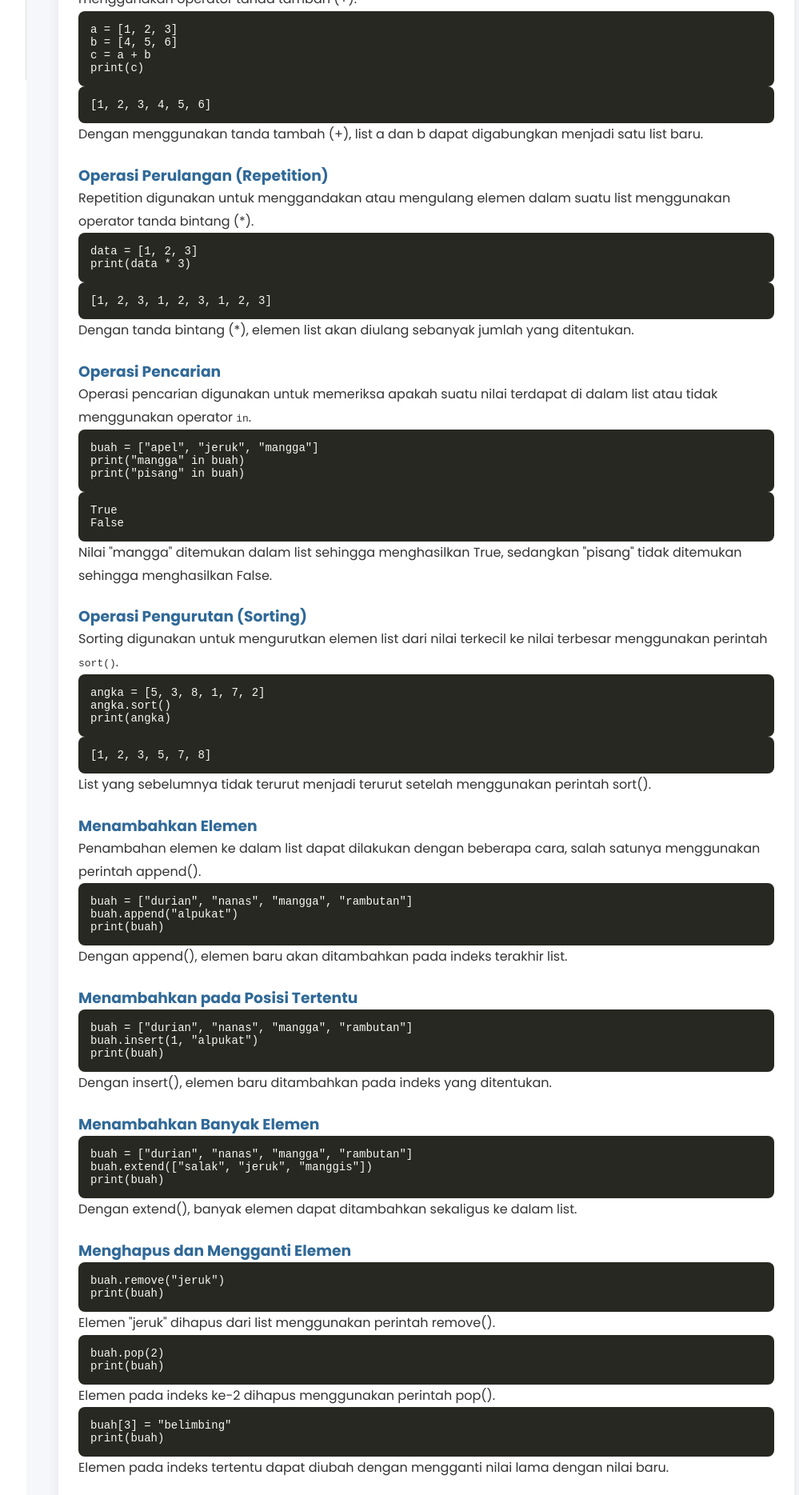
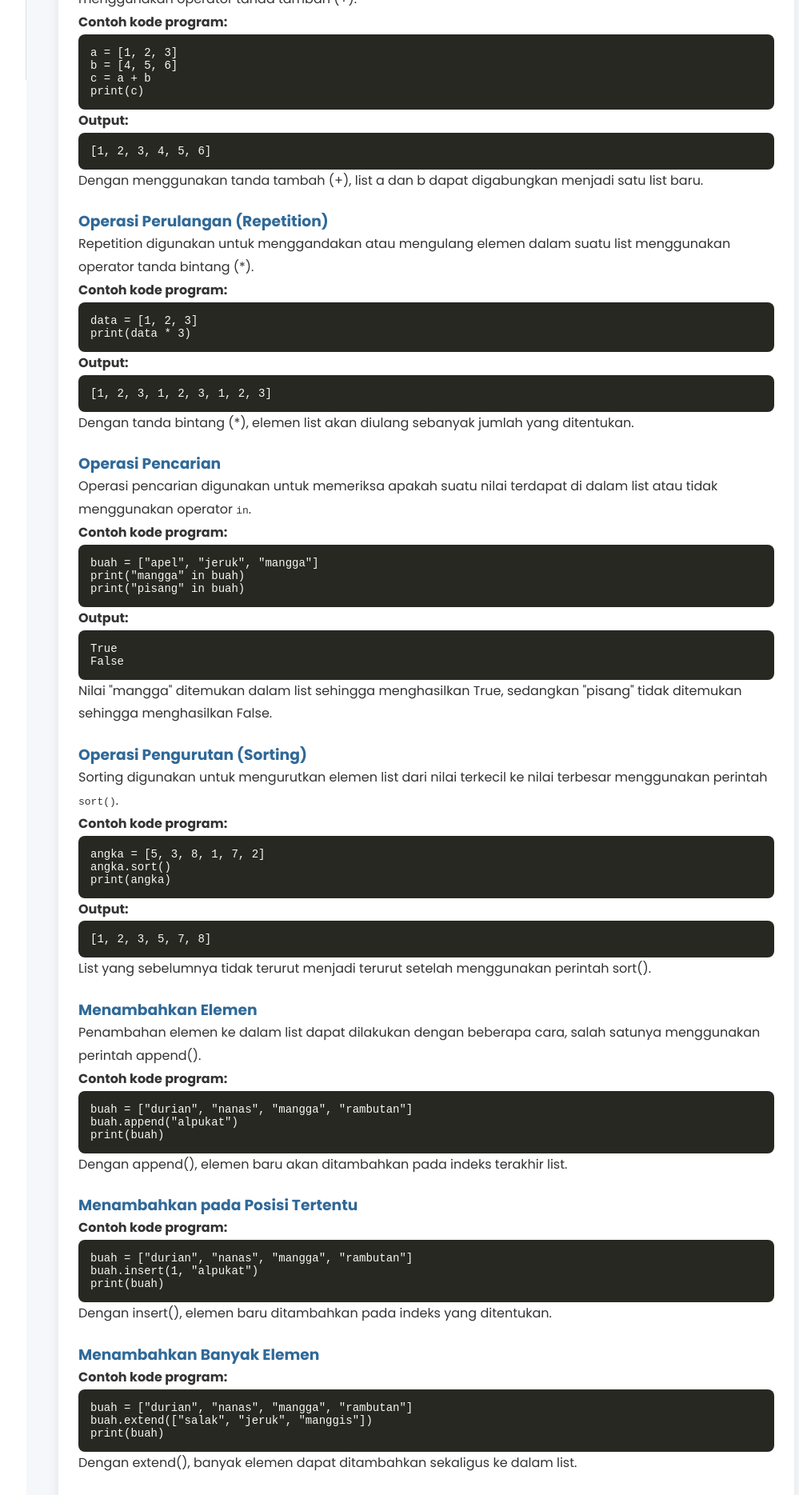
Before and after one commit to Halooci/Lidict, a React (Vite) app: page /List/OperasiDanManipulasi in a window 1280 px wide. Shown: the part 700-2569 px from the top of the page at 80% size, without its empty margins (247-1246 px from the left). Built offline with nearby package versions, Linux system fonts and the light colour scheme.

Commit message:
contoh list

```diff
--- a/src/pages/materi/List/OperasiDanManipulasi.jsx
+++ b/src/pages/materi/List/OperasiDanManipulasi.jsx
@@ -60,12 +60,20 @@ export default function OperasiManipulasiList() {
                   tambah (+).
                 </p>
 
+                <p style={styles.text}>
+                  <strong>Contoh kode program:</strong>
+                </p>
+
                 <pre style={styles.code}>
 {`a = [1, 2, 3]
 b = [4, 5, 6]
 c = a + b
 print(c)`}
                 </pre>
+
+                <p style={styles.text}>
+                  <strong>Output:</strong>
+                </p>
 
                 <pre style={styles.code}>
 {`[1, 2, 3, 4, 5, 6]`}
@@ -86,10 +94,18 @@ print(c)`}
                   dalam suatu list menggunakan operator tanda bintang (*).
                 </p>
 
+                <p style={styles.text}>
+                  <strong>Contoh kode program:</strong>
+                </p>
+
                 <pre style={styles.code}>
 {`data = [1, 2, 3]
 print(data * 3)`}
                 </pre>
+
+                <p style={styles.text}>
+                  <strong>Output:</strong>
+                </p>
 
                 <pre style={styles.code}>
 {`[1, 2, 3, 1, 2, 3, 1, 2, 3]`}
@@ -108,11 +124,19 @@ print(data * 3)`}
                   terdapat di dalam list atau tidak menggunakan operator <code>in</code>.
                 </p>
 
+                <p style={styles.text}>
+                  <strong>Contoh kode program:</strong>
+                </p>
+
                 <pre style={styles.code}>
 {`buah = ["apel", "jeruk", "mangga"]
 print("mangga" in buah)
 print("pisang" in buah)`}
                 </pre>
+
+                <p style={styles.text}>
+                  <strong>Output:</strong>
+                </p>
 
                 <pre style={styles.code}>
 {`True
@@ -134,11 +158,19 @@ False`}
                   terkecil ke nilai terbesar menggunakan perintah <code>sort()</code>.
                 </p>
 
+                <p style={styles.text}>
+                  <strong>Contoh kode program:</strong>
+                </p>
+
                 <pre style={styles.code}>
 {`angka = [5, 3, 8, 1, 7, 2]
 angka.sort()
 print(angka)`}
                 </pre>
+
+                <p style={styles.text}>
+                  <strong>Output:</strong>
+                </p>
 
                 <pre style={styles.code}>
 {`[1, 2, 3, 5, 7, 8]`}
@@ -157,6 +189,10 @@ print(angka)`}
                   cara, salah satunya menggunakan perintah append().
                 </p>
 
+                <p style={styles.text}>
+                  <strong>Contoh kode program:</strong>
+                </p>
+
                 <pre style={styles.code}>
 {`buah = ["durian", "nanas", "mangga", "rambutan"]
 buah.append("alpukat")
@@ -170,6 +206,10 @@ print(buah)`}
 
                 <h3 style={styles.subTitle}>Menambahkan pada Posisi Tertentu</h3>
 
+                <p style={styles.text}>
+                  <strong>Contoh kode program:</strong>
+                </p>
+
                 <pre style={styles.code}>
 {`buah = ["durian", "nanas", "mangga", "rambutan"]
 buah.insert(1, "alpukat")
@@ -182,6 +222,10 @@ print(buah)`}
                 </p>
 
                 <h3 style={styles.subTitle}>Menambahkan Banyak Elemen</h3>
+
+                <p style={styles.text}>
+                  <strong>Contoh kode program:</strong>
+                </p>
 
                 <pre style={styles.code}>
 {`buah = ["durian", "nanas", "mangga", "rambutan"]
@@ -199,6 +243,10 @@ print(buah)`}
                   Menghapus dan Mengganti Elemen
                 </h3>
 
+                <p style={styles.text}>
+                  <strong>Contoh kode program:</strong>
+                </p>
+
                 <pre style={styles.code}>
 {`buah.remove("jeruk")
 print(buah)`}
@@ -208,6 +256,10 @@ print(buah)`}
                   Elemen "jeruk" dihapus dari list menggunakan perintah remove().
                 </p>
 
+                <p style={styles.text}>
+                  <strong>Contoh kode program:</strong>
+                </p>
+
                 <pre style={styles.code}>
 {`buah.pop(2)
 print(buah)`}
@@ -215,6 +267,10 @@ print(buah)`}
 
                 <p style={styles.text}>
                   Elemen pada indeks ke-2 dihapus menggunakan perintah pop().
+                </p>
+
+                <p style={styles.text}>
+                  <strong>Contoh kode program:</strong>
                 </p>
 
                 <pre style={styles.code}>
@@ -230,6 +286,10 @@ print(buah)`}
                 {/* LENGTH */}
                 <h3 style={styles.subTitle}>Memeriksa Panjang List</h3>
 
+                <p style={styles.text}>
+                  <strong>Contoh kode program:</strong>
+                </p>
+
                 <pre style={styles.code}>
 {`print(len(buah))`}
                 </pre>
@@ -244,6 +304,10 @@ print(buah)`}
                   Operasi pada Nested List
                 </h3>
 
+                <p style={styles.text}>
+                  <strong>Contoh kode program:</strong>
+                </p>
+
                 <pre style={styles.code}>
 {`data = [["Nitta", 80], ["Lita", 85]]
 data[1][1] = 90
@@ -256,6 +320,10 @@ print(data)`}
                 </p>
 
                 <h3 style={styles.subTitle}>Menambah Baris Baru</h3>
+
+                <p style={styles.text}>
+                  <strong>Contoh kode program:</strong>
+                </p>
 
                 <pre style={styles.code}>
 {`data.append(["Citra", 78])
--- a/src/pages/materi/List/PembuatanAksesElement.jsx
+++ b/src/pages/materi/List/PembuatanAksesElement.jsx
@@ -44,6 +44,10 @@ export default function PembuatanAksesElement() {
                   string, integer, float, maupun tipe data lainnya.
                 </p>
 
+                <p style={styles.text}>
+                  <strong>Contoh kode program:</strong>
+                </p>
+
                 <pre style={styles.code}>
 {`buah = ["apel", "jeruk", "mangga"]
 print(buah)`}
@@ -62,6 +66,10 @@ print(buah)`}
                   Setiap elemen dalam list memiliki indeks yang digunakan untuk
                   mengakses elemen tersebut. Python menggunakan indeks yang
                   dimulai dari angka 0 untuk elemen pertama.
+                </p>
+
+                <p style={styles.text}>
+                  <strong>Contoh kode program:</strong>
                 </p>
 
                 <pre style={styles.code}>
@@ -84,6 +92,10 @@ print(buah[1])`}
                   untuk mengakses elemen terakhir.
                 </p>
 
+                <p style={styles.text}>
+                  <strong>Contoh kode program:</strong>
+                </p>
+
                 <pre style={styles.code}>
 {`buah = ["apel", "jeruk", "mangga"]
 print(buah[-1])
@@ -103,6 +115,10 @@ print(buah[-2])`}
                   Slicing dituliskan dengan format <code>list[awal:akhir]</code>.
                 </p>
 
+                <p style={styles.text}>
+                  <strong>Contoh kode program:</strong>
+                </p>
+
                 <pre style={styles.code}>
 {`angka = [1, 2, 3, 4, 5]
 print(angka[1:4])`}
@@ -120,6 +136,10 @@ print(angka[1:4])`}
                   Nested list adalah list yang berisi list lain di dalamnya.
                   Struktur ini sering digunakan untuk merepresentasikan data
                   bertingkat atau data berbentuk tabel.
+                </p>
+
+                <p style={styles.text}>
+                  <strong>Contoh kode program:</strong>
                 </p>
 
                 <pre style={styles.code}>
@@ -142,6 +162,10 @@ print(angka[1:4])`}
                   Elemen pada nested list dapat diakses menggunakan dua indeks.
                   Indeks pertama digunakan untuk memilih baris, sedangkan indeks
                   kedua digunakan untuk memilih kolom.
+                </p>
+
+                <p style={styles.text}>
+                  <strong>Contoh kode program:</strong>
                 </p>
 
                 <pre style={styles.code}>
--- a/src/pages/materi/List/PendahuluanList.jsx
+++ b/src/pages/materi/List/PendahuluanList.jsx
@@ -183,6 +183,10 @@ const [showEksplorasiJawaban, setShowEksplorasiJawaban] = useState(false);
                   langsung oleh pengguna.
                 </p>
 
+                <p style={styles.text}>
+                  <strong>Contoh kode program:</strong>
+                </p>
+
                 <pre style={styles.code}>
 {`buah = ["durian", "nanas", "mangga", "rambutan"]
 print(buah)`}
@@ -206,6 +210,10 @@ print(buah)`}
                   bila kita ingin mengambil elemen terakhir tanpa mengetahui panjang list.
                 </p>
 
+                <p style={styles.text}>
+                  <strong>Contoh kode program:</strong>
+                </p>
+
                 <pre style={styles.code}>
 {`data = ["durian", "nanas", "mangga", "rambutan"]
 print(data[0])   # durian
@@ -224,6 +232,10 @@ print(data[-1])  # rambutan`}
                   List bersifat mutable, artinya elemen di dalam list dapat
                   diubah, ditambah, atau dihapus tanpa membuat list baru,
                   sifat ini meembuat list sangat fleksibel dalam pengolahan data.
+                </p>
+
+                <p style={styles.text}>
+                  <strong>Contoh kode program:</strong>
                 </p>
 
                 <pre style={styles.code}>
@@ -245,6 +257,10 @@ print(buah)`}
                 <p style={styles.text}>
                   List dapat menyimpan berbagai tipe data dalam satu struktur,
                   seperti string, integer, float, dan boolean.
+                </p>
+
+                <p style={styles.text}>
+                  <strong>Contoh kode program:</strong>
                 </p>
 
                 <pre style={styles.code}>
@@ -269,6 +285,10 @@ print(data)`}
                   dihapus.
                 </p>
 
+                <p style={styles.text}>
+                  <strong>Contoh kode program:</strong>
+                </p>
+
                 <pre style={styles.code}>
 {`angka = [1, 2, 3]
 angka.append(4)
@@ -291,6 +311,10 @@ print(angka)`}
                   banyak digunakan untuk membuat representasi tabel sederhana.
                 </p>
 
+                <p style={styles.text}>
+                    <strong>Contoh data nilai mahasiswa:</strong>
+                </p>
+
                 <table
                   style={{
                     width: "100%",
@@ -299,7 +323,8 @@ print(angka)`}
                     marginBottom: "20px",
                   }}
                 >
-                  <thead>
+
+                                    <thead>
                     <tr style={{ backgroundColor: "#306998", color: "white" }}>
                       <th style={styles.td}>Nama</th>
                       <th style={styles.td}>UTS</th>
@@ -324,6 +349,10 @@ print(angka)`}
                     </tr>
                   </tbody>
                 </table>
+
+                <p style={styles.text}>
+                  <strong>Contoh kode program:</strong>
+                </p>
 
                 <pre style={styles.code}>
 {`nilai = [
@@ -564,5 +593,10 @@ const styles = {
     padding: "8px 18px",
     borderRadius: "8px",
     cursor: "pointer"
+  },
+  td: {
+  border: "1px solid #ddd",
+  padding: "10px",
+  textAlign: "center"
   }
 };
--- a/src/pages/materi/List/RangkumanList.jsx
+++ b/src/pages/materi/List/RangkumanList.jsx
@@ -43,6 +43,10 @@ export default function RangkumanList() {
                   langsung oleh pengguna.
                 </p>
 
+                <p style={styles.text}>
+                  <strong>Contoh kode program:</strong>
+                </p>
+
                 <pre style={styles.code}>
 {`buah = ["durian", "nanas", "mangga", "rambutan"]
 print(buah)`}
@@ -66,6 +70,10 @@ print(buah)`}
                   bila kita ingin mengambil elemen terakhir tanpa mengetahui panjang list.
                 </p>
 
+                <p style={styles.text}>
+                  <strong>Contoh kode program:</strong>
+                </p>
+
                 <pre style={styles.code}>
 {`data = ["durian", "nanas", "mangga", "rambutan"]
 print(data[0])   # durian
@@ -84,6 +92,10 @@ print(data[-1])  # rambutan`}
                   List bersifat mutable, artinya elemen di dalam list dapat
                   diubah, ditambah, atau dihapus tanpa membuat list baru,
                   sifat ini meembuat list sangat fleksibel dalam pengolahan data.
+                </p>
+
+                <p style={styles.text}>
+                  <strong>Contoh kode program:</strong>
                 </p>
 
                 <pre style={styles.code}>
@@ -105,6 +117,10 @@ print(buah)`}
                 <p style={styles.text}>
                   List dapat menyimpan berbagai tipe data dalam satu struktur,
                   seperti string, integer, float, dan boolean.
+                </p>
+
+                <p style={styles.text}>
+                  <strong>Contoh kode program:</strong>
                 </p>
 
                 <pre style={styles.code}>
@@ -129,6 +145,10 @@ print(data)`}
                   dihapus.
                 </p>
 
+                <p style={styles.text}>
+                  <strong>Contoh kode program:</strong>
+                </p>
+
                 <pre style={styles.code}>
 {`angka = [1, 2, 3]
 angka.append(4)
@@ -149,6 +169,10 @@ print(angka)`}
                   atau data dua dimensi, seperti tabel nilai, matriks, atau data kelompok.
                   Setiap elemen dalamn nested list dapat berupa list baru. Nested list
                   banyak digunakan untuk membuat representasi tabel sederhana.
+                </p>
+
+                <p style={styles.text}>
+                  <strong>Contoh data nilai mahasiswa:</strong>
                 </p>
 
                 <table
@@ -184,6 +208,10 @@ print(angka)`}
                     </tr>
                   </tbody>
                 </table>
+
+                <p style={styles.text}>
+                  <strong>Contoh kode program:</strong>
+                </p>
 
                 <pre style={styles.code}>
 {`nilai = [
```
